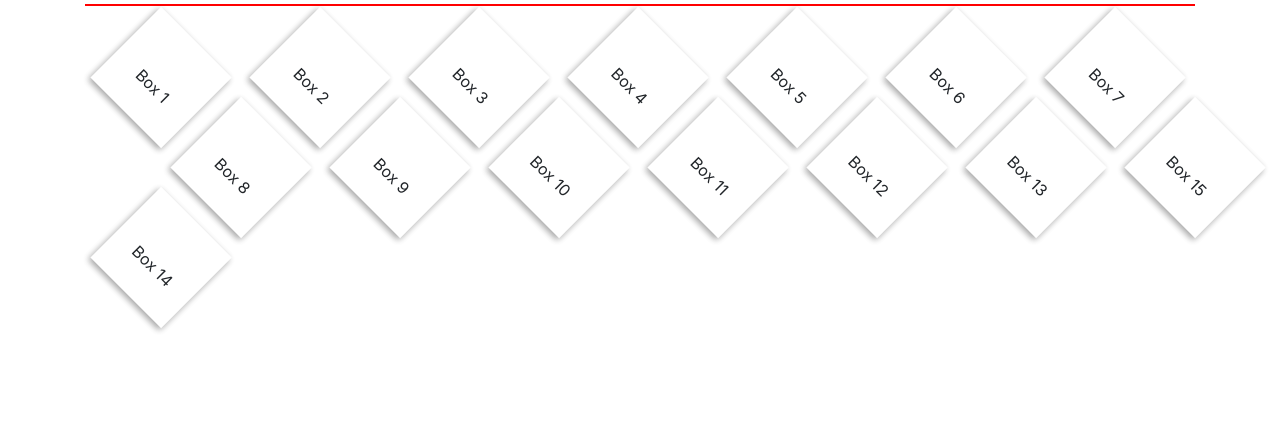
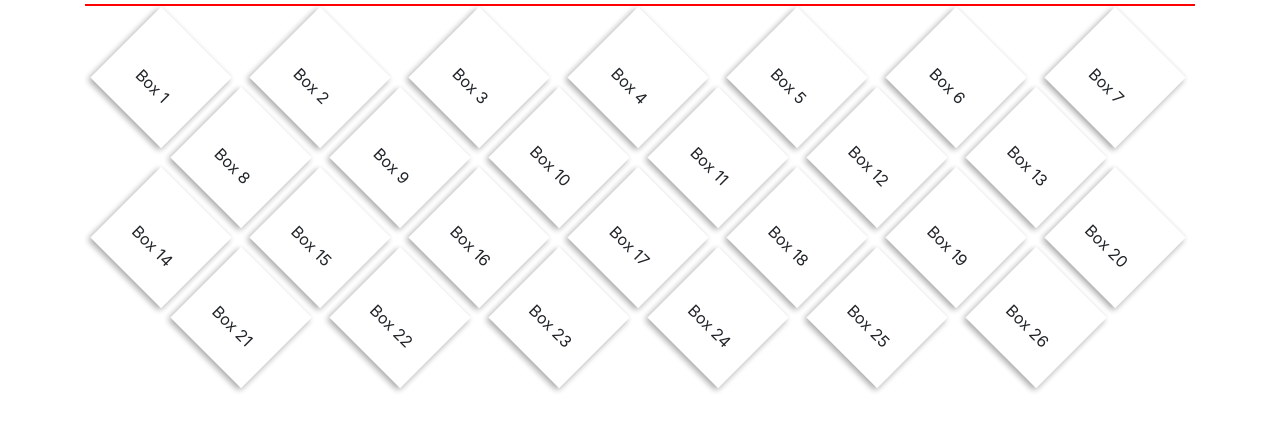
Before and after one commit to vikasFreelancer1913/jQuery-plugins, a plain HTML site: page diamond-arrangements/index.html in a window 1280 px wide. Shown: the part 48-478 px from the top of the page. Drawn offline with nearby package versions, Linux system fonts and the light colour scheme.

Commit message:
completed the diamond arrange

```diff
--- a/diamond-arrangements/diamondArrange.jQuery.js
+++ b/diamond-arrangements/diamondArrange.jQuery.js
@@ -66,7 +66,8 @@ jQuery.fn.DiamondArrange = function (margin) {
             counter++;
             prevEleCount++;
           }else {
-            coordinateTop = (Math.round((($(element).find('li:nth-child('+prevEleCount+')').offset().top + eleDiagonalLength) - marginParam) / 2)) - 8;
+            // coordinateTop = (Math.round((($(element).find('li:nth-child('+prevEleCount+')').offset().top + eleDiagonalLength) - marginParam) / 2)) - 8;
+            coordinateTop = (getInt($(element).find('li:nth-child('+prevEleCount+')')[0].style.top) + Math.round(eleDiagonalLength / 2));
             coordinateLeft = Math.round(eleDiagonalLength / 2);
             $(item).css({
               'left': coordinateLeft,
@@ -90,12 +91,13 @@ jQuery.fn.DiamondArrange = function (margin) {
           }else {
             $(item).css({
               'left': 0,
-              'top': getInt($(element).find('li:nth-child('+prevEleCount+')')[0].style.top) * 2
+              'top': (getInt($(element).find('li:nth-child('+prevEleCount+')')[0].style.top) + Math.round(eleDiagonalLength / 2))
             });
-            elementTopValue = getInt($(element).find('li:nth-child('+prevEleCount+')')[0].style.top) * 2;
+            elementTopValue = (getInt($(element).find('li:nth-child('+prevEleCount+')')[0].style.top) + Math.round(eleDiagonalLength / 2));
             eleInOneRow = placedNumber;
-            alertNateNum = true;
+            alerternateNum = true;
             counter = 1;
+            prevEleCount++;
           }
         }
       });
--- a/diamond-arrangements/index.html
+++ b/diamond-arrangements/index.html
@@ -57,6 +57,17 @@
           <li>Box 13</li>
           <li>Box 14</li>
           <li>Box 15</li>
+          <li>Box 16</li>
+          <li>Box 17</li>
+          <li>Box 18</li>
+          <li>Box 19</li>
+          <li>Box 20</li>
+          <li>Box 21</li>
+          <li>Box 22</li>
+          <li>Box 23</li>
+          <li>Box 24</li>
+          <li>Box 25</li>
+          <li>Box 26</li>
         </ul>
       </div>
     </div>
```
Also changed, not shown: 1 other file.
